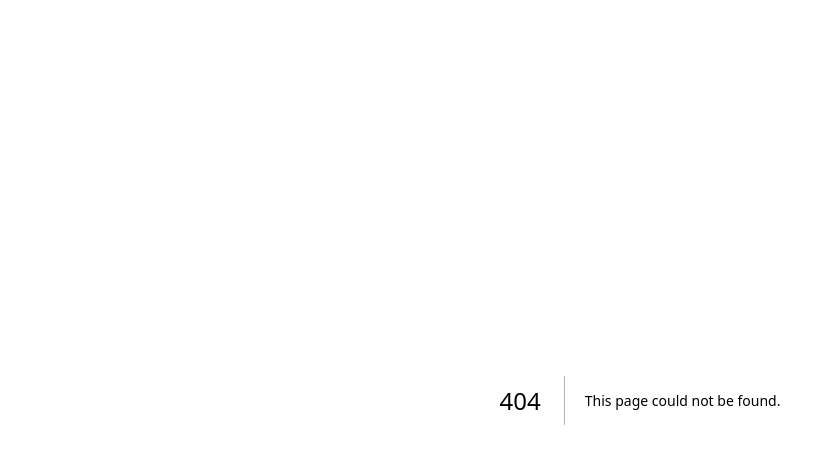
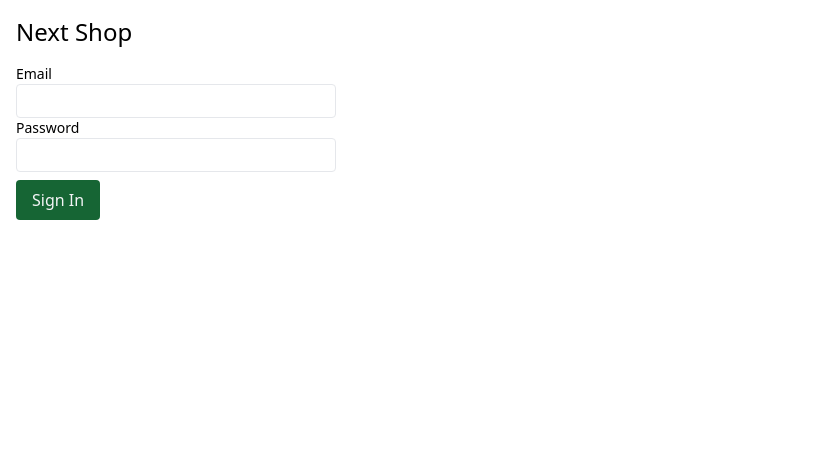
Before and after one commit to Jade1724/next-shop, a Next.js app: page /sign-in in a window 1280 px wide. Before the commit this address had no page. Shown: the top 464 px of the page, without its empty margins (0-827 px from the left). Built offline with nearby package versions, Linux system fonts and the light colour scheme.

Commit message:
Designed sign-in form with new reusable components.

```diff
--- /dev/null
+++ b/components/Button.js
@@ -0,0 +1,12 @@
+function Button({ children, type }) {
+  return (
+    <button
+      type={type}
+      className="bg-green-800 text-gray-100 rounded px-4 py-2 my-2 hover:bg-green-700"
+    >
+      {children}
+    </button>
+  );
+}
+
+export default Button;
--- /dev/null
+++ b/components/Field.js
@@ -0,0 +1,10 @@
+function Field({ label, children }) {
+  return (
+    <label className="block">
+      <span className="block text-sm text-grey-600">{label}</span>
+      {children}
+    </label>
+  );
+}
+
+export default Field;
--- /dev/null
+++ b/components/Input.js
@@ -0,0 +1,5 @@
+function Input({ type }) {
+  return <input type={type} className="border rounded px-3 py-1 w-80" />;
+}
+
+export default Input;
--- /dev/null
+++ b/components/Page.js
@@ -0,0 +1,19 @@
+import HomePage from "@/pages";
+import Head from "next/head";
+import Title from "./Title";
+
+function Page({ title, children}) {
+    return (
+      <>
+        <Head>
+          <title>{title} - Next Shop</title>
+        </Head>
+        <main className="p-4">
+          <Title>Next Shop</Title>
+          {children}
+        </main>
+      </>
+    );
+}
+
+export default Page;
--- a/pages/index.js
+++ b/pages/index.js
@@ -1,8 +1,6 @@
-import Head from "next/head";
-import Link from "next/link";
-import Title from "@/components/Title";
 import { getProducts } from "@/lib/product";
 import ProductCard from "@/components/ProductCard";
+import Page from "@/components/Page";
 
 export async function getStaticProps() {
   console.log("[HomePage] getStaticProps()");
@@ -16,12 +14,7 @@
 export default function HomePage({ products }) {
   console.log("[HomePage] render: ");
   return (
-    <>
-      <Head>
-        <title>Next Shop</title>
-      </Head>
-      <main className="p-4">
-        <Title>Next Shop</Title>
+    <Page title="">
       <ul className="grid grid-cols-1 lg:grid-cols-3 gap-4">
         {products.map((product) => (
           <li key={product.id}>
@@ -29,7 +22,6 @@
           </li>
         ))}
       </ul>
-      </main>
-    </>
+    </Page>
   );
 }
--- a/pages/products/[id].js
+++ b/pages/products/[id].js
@@ -1,8 +1,7 @@
-import Head from "next/head";
 import Image from "next/image";
-import Title from "@/components/Title";
 import { getProducts, getProduct } from "@/lib/product";
 import { ApiError } from "@/lib/api";
+import Page from "@/components/Page";
 
 export async function getStaticPaths() {
   const products = await getProducts();
@@ -29,12 +28,7 @@
 
 export default function ProductPage({ product }) {
   return (
-    <>
-      <Head>
-        <title>Next Shop</title>
-      </Head>
-      <main className="p-4">
-        <Title>{product.title}</Title>
+    <Page title={product.title}>
       <div className="flex flex-col lg:flex-row">
         <div>
           <Image src={product.pictureUrl} alt="" width={640} height={480} />
@@ -44,7 +38,6 @@
           <p className="text-lg font-bold mt-2">{product.price}</p>
         </div>
       </div>
-      </main>
-    </>
+    </Page>
   );
 }
--- /dev/null
+++ b/pages/sign-in.js
@@ -0,0 +1,22 @@
+import Page from "@/components/Page";
+import Input from "@/components/Input";
+import Field from "@/components/Field";
+import Button from "@/components/Button";
+
+function SignInPage() {
+  return (
+    <Page title="Sign In">
+      <form>
+        <Field label="Email">
+          <Input type="email" />
+        </Field>
+        <Field label="Password">
+          <Input type="password" />
+        </Field>
+        <Button type="submit">Sign In</Button>
+      </form>
+    </Page>
+  );
+}
+
+export default SignInPage;
```
Lines whose indentation alone changed are shown as unchanged.
